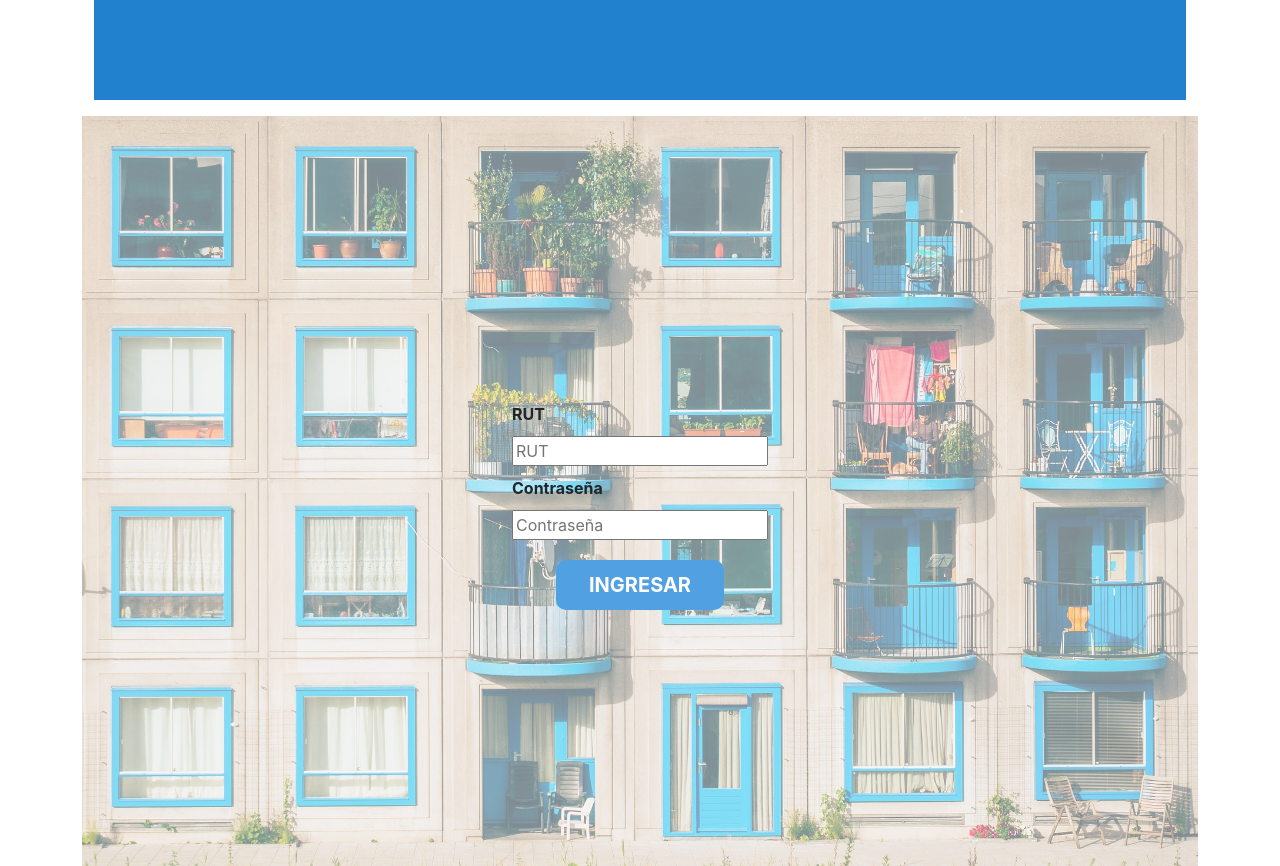
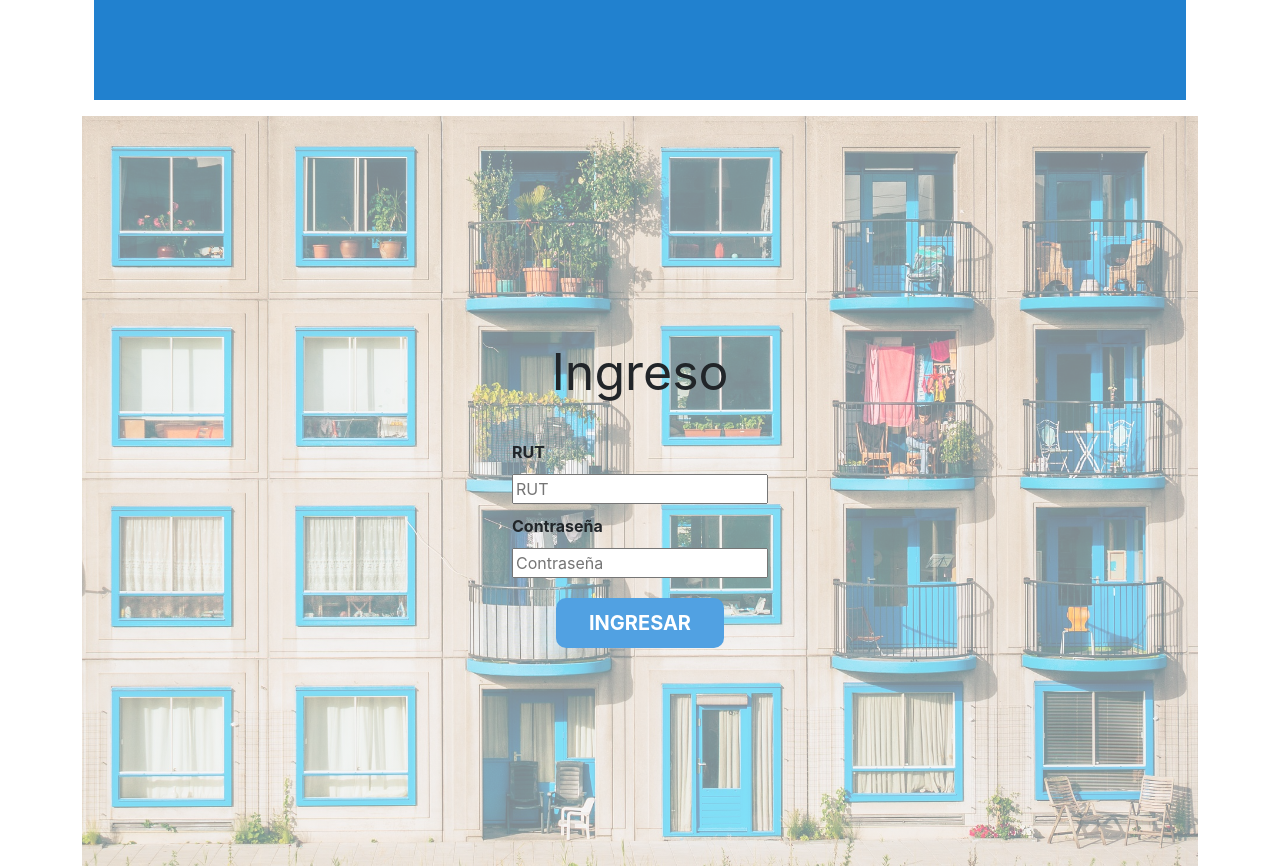
Before and after one commit to Momo-Gomez/preselecciones-app, a React (Create React App) app in the folder client/: page /usuario/login in a window 1280 px wide. Built offline with nearby package versions, Linux system fonts and the light colour scheme.

Commit message:
Título de la página Login

```diff
--- a/client/src/views/users/signin/signin.js
+++ b/client/src/views/users/signin/signin.js
@@ -10,6 +10,7 @@ const signin = () => {
 export default function Login() {
     return(
         <div className="signin">
+            <span className="signin-title">Ingreso</span>
             <form className="signin-form">
 
                 <label>RUT</label>
```
